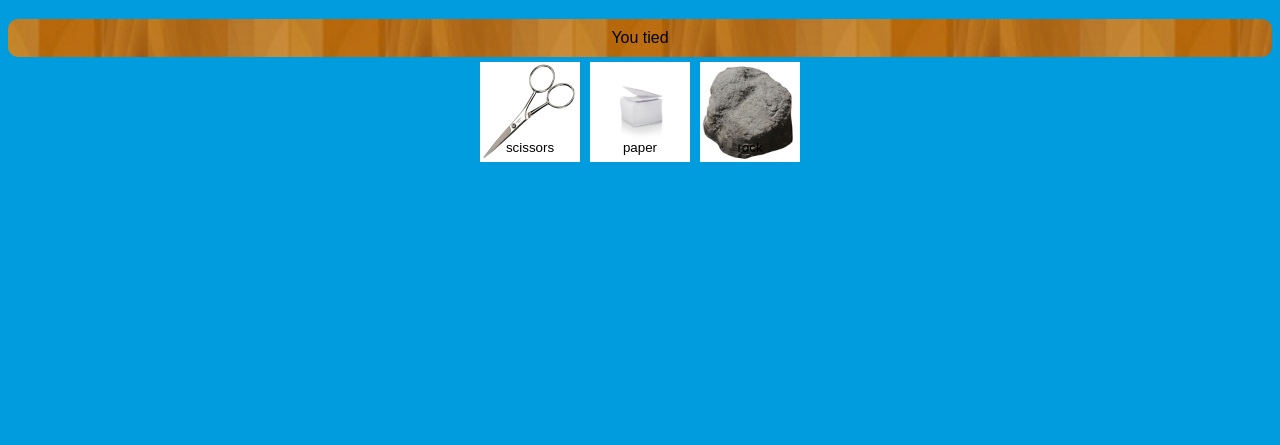
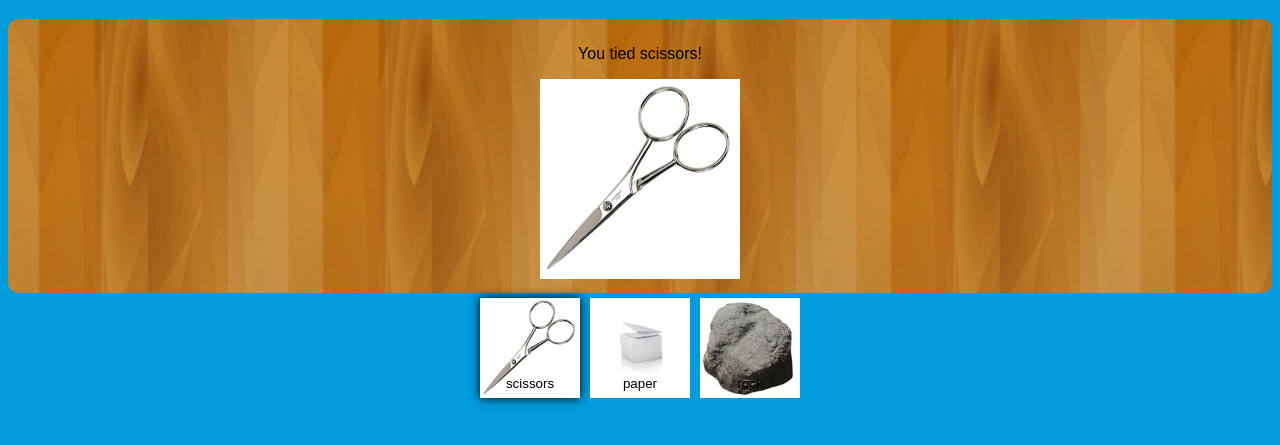
Before and after one commit to xjamundx/rps-temp, a website with bundled scripts: page index.html in a window 1280 px wide. Both pictures are taken after a click on the button "scissors". Shown: the part 61-506 px from the top of the page. Built offline with nearby package versions, Linux system fonts and the light colour scheme.

Commit message:
finalized the basic feature-set

```diff
--- a/css/style.less
+++ b/css/style.less
@@ -1,15 +1,12 @@
 @payPalColor: #009cde;
+@happy: green;
+@sad: maroon;
+@meh: gray;
 
 body {
 	background: @payPalColor;
 	font-family: sans-serif;
 	text-align: center;
-}
-
-.arena {
-	background: url("../images/woodgrain.jpg");
-	padding: 10px;
-	border-radius: 10px;
 }
 
 .nav > .button-icon {
@@ -28,7 +25,16 @@ body {
 	line-height: 170px;
 }
 
+.button-icon::-moz-focus-inner {
+	border: 0;
+}
+
 .button-icon:hover {
+	box-shadow: 0 0 6px @payPalColor;
+}
+
+.button-icon:focus {
+	outline: none;
 	box-shadow: 0 0 10px black;
 }
 
@@ -46,3 +52,28 @@ body {
 .button-icon-scissors {
 	background-image: url("../images/scissors.jpg");
 }
+
+// the images found in the arena area
+.img-challenge {
+	width: 200px;
+	height: 200px;
+}
+
+// the arena & its various states
+.arena {
+	background: url("../images/woodgrain.jpg");
+	padding: 10px;
+	border-radius: 10px;
+}
+
+.arena-loss {
+	background: @sad;
+}
+
+.arena-win {
+	background: @happy;
+}
+
+.arena-tie {
+	background: auto;
+}
--- a/index.js
+++ b/index.js
@@ -11,35 +11,101 @@ var gameElement = document.querySelector('[data-game]');
 
 // add the heading part
 var heading = document.createElement('h1');
-heading.textContent = "Rock, Paper, Scissors";
+heading.textContent = 'Rock, Paper, Scissors';
 gameElement.appendChild(heading);
 
 // add the arena part
 var arena = document.createElement('div');
 arena.className = 'arena';
 gameElement.appendChild(arena);
-arena.textContent = 'Choose a move to play!';
+var text = document.createElement('p');
+text.textContent = 'Choose a move to play!';
+text.className = 'text-challenge';
+arena.appendChild(text);
 
-// play a challenge
-function playChallenge(challenge) {
-	game.challenge(challenge, function(err, data) {
-		if (err) {
-			arena.textContent = "Unable to retrieve results of challenge. Please try again.";
-			return;
+/**
+ * Get arena class name based on results of the challenge.
+ * @param success
+ * @param tie
+ * @returns {string}
+ */
+
+function getArenaClassName(success, tie) {
+	var className =  'arena';
+	if (success) {
+		className += ' arena-win';
+	} else if (tie) {
+		className += ' arena-tie';
+	} else {
+		className += ' arena-loss';
+	}
+	return className;
 }
 
-		// generate an interesting message
+/**
+ * Generate a results message from the response callback data.
+ * @param {Object} data
+ * @param {Game.Challenge} data.opponent
+ * @param {Boolean} data.tie
+ * @param {Boolean} data.success
+ * @returns {string}
+ */
+function getResultMessage(data) {
 	var msg = 'You lost to';
 	if (data.success) {
 		msg = 'You beat';
 	} else if (data.tie) {
 		msg = 'You tied';
 	}
-		msg + ' ' + data.opponent.name + '!';
+	msg += ' ' + data.opponent.name + '!';
+	return msg;
+}
 
-		// display said message
-		arena.textContent = msg;
-	});
+/**
+ * Handle challenge responses
+ * @param {Error} err
+ * @param {Object} data
+ * @param {Game.Challenge} data.opponent
+ * @param {Boolean} data.tie
+ * @param {Boolean} data.success
+ */
+function handleChallengeResponse(err, data) {
+
+	// check for server errors and other strange things
+	if (err) {
+		arena.textContent = 'Unable to retrieve results of challenge. Please try again.';
+		return;
+	}
+
+	// update the arena color based on the result
+	arena.className = getArenaClassName(data.success, data.tie);
+
+	// show a message based on the result
+	var msg = getResultMessage(data);
+	var existingText = document.querySelector('.text-challenge');
+	var p = existingText ? existingText : document.createElement('p');
+	p.textContent = msg;
+	if (!p) {
+		p.className = 'text-challenge';
+		arena.appendChild(p);
+	}
+
+	// update an existing image or add a new one
+	var existingImg = document.querySelector('.img-challenge');
+	var img = existingImg ? existingImg : new Image();
+	img.src = data.opponent.imageUrl;
+	if (!existingImg) {
+		img.className = 'img-challenge';
+		arena.appendChild(img);
+	}
+}
+
+/**
+ * Challenge the opponent.
+ * @param {Game.Challenge} challenge
+ */
+function playChallenge(challenge) {
+	game.challenge(challenge, handleChallengeResponse);
 }
 
 // provide the challenges
--- a/lib/game.js
+++ b/lib/game.js
@@ -5,9 +5,9 @@ var logic = require('./logic');
 // sadly coupled with the names of the challanges
 // todo: move to a config file or something
 var images = {
-	'rock': 'http://www.gardenclassics.co.nz/img/product/rock13.jpg',
-	'paper': 'http://www.indexbraille.com/getmedia/205d81da-37a4-46c8-a669-9508730412c4/paper_fan-folded_16x9.jpg?width=960',
-	'scissors': 'http://www.tweezerman.com/uploaded_files/images/products/b_6320733628686da67fde9e36922355287200_Scissors.jpg'
+	'rock': 'images/rock.jpg',
+	'paper': 'images/paper.jpg',
+	'scissors': 'images/scissors.jpg'
 };
 
 /**
```
Lines whose indentation alone changed are shown as unchanged.
